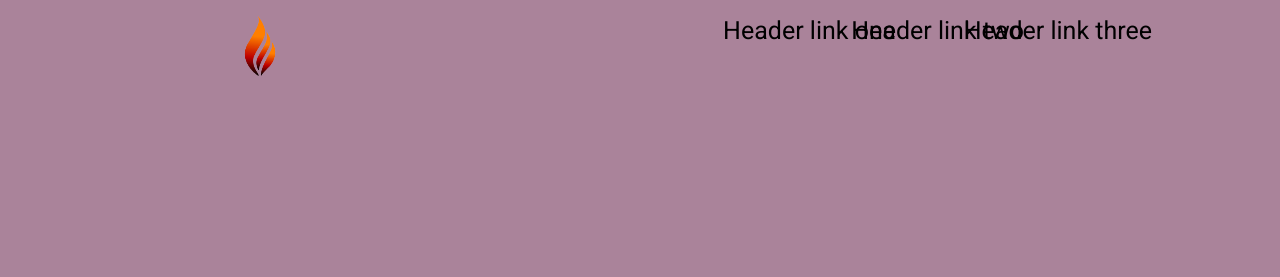
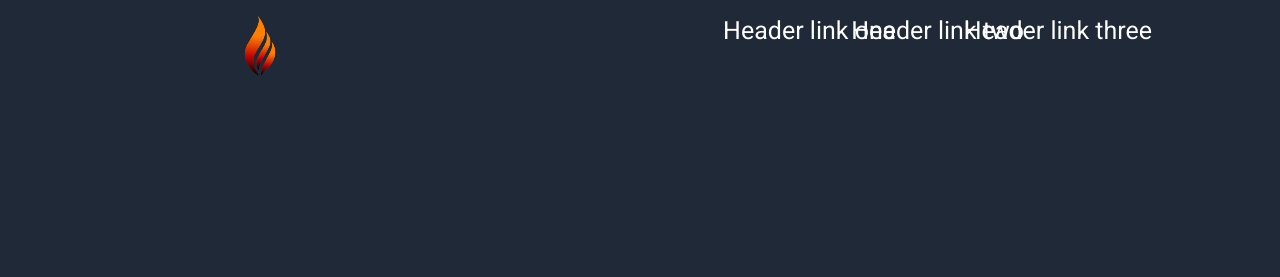
Before and after one commit to ugurduyar/odin-landing-page, a plain HTML site: page index.html in a window 1280 px wide. Shown: the top 277 px of the page. Drawn offline with Linux system fonts and the light colour scheme.

Commit message:
background color and text color

```diff
--- a/style.css
+++ b/style.css
@@ -7,7 +7,7 @@
     display: flexbox;
 }
 #part1 {
-    background-color: rgb(170, 131, 154);
+    background-color: #1f2937;
     height: 35vh;
 }
 #part2 {
@@ -78,7 +78,7 @@
     font-size: 25px;
     top: 2vh;
     text-decoration: none;
-    color: black;
+    color: white;
 }
 
 #header-link-1 {
```
